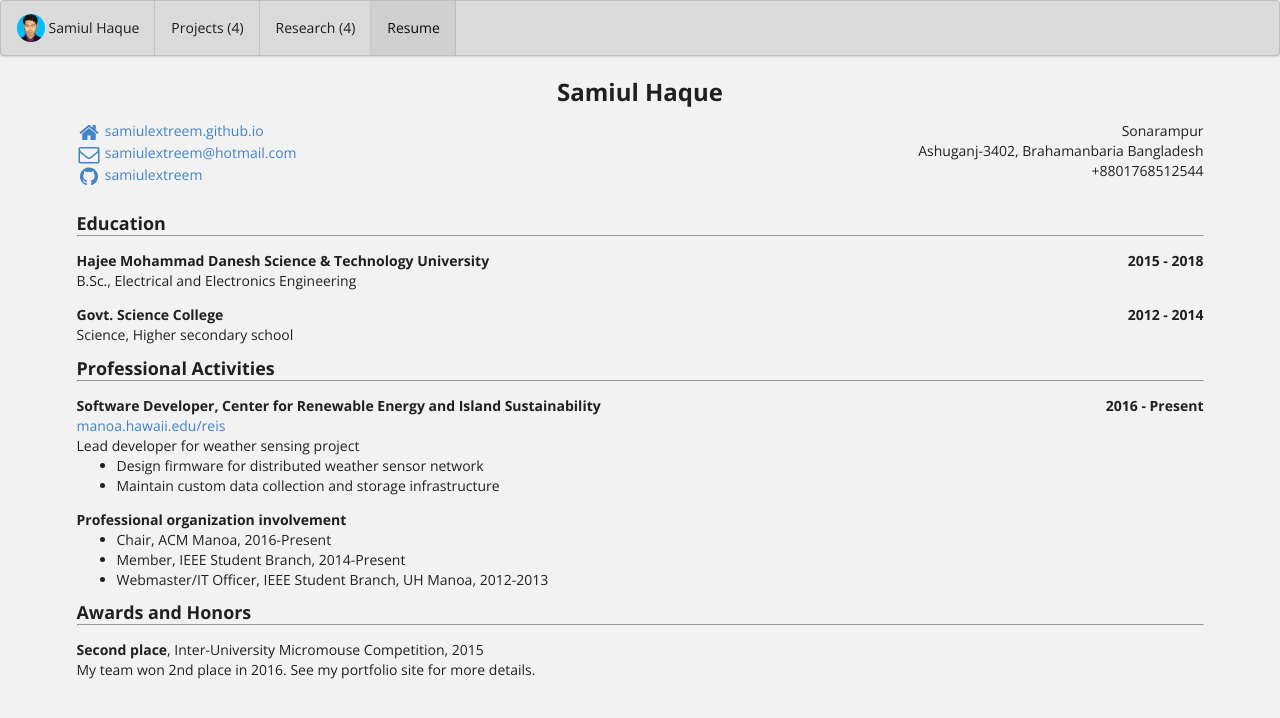
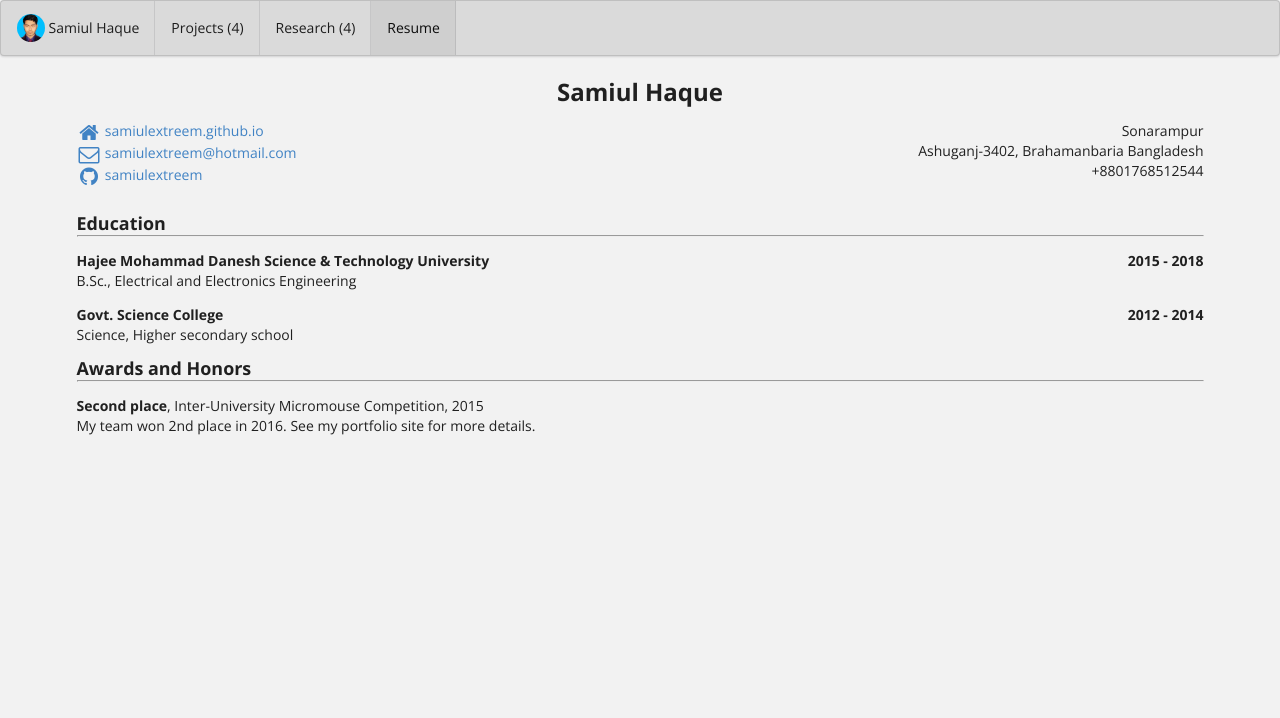
Before and after one commit to samiulextreem/samiulextreem.github.io, a Jekyll site: the page built from bio/index.html, in a window 1280 px wide. Shown: the top 718 px of the page. Built offline with Jekyll 4.4.1, drawn with Linux system fonts in a browser that asks for light colours.

Commit message:
Update bio.json

```diff
--- a/_data/bio.json
+++ b/_data/bio.json
@@ -77,38 +77,17 @@
     }
   ],
 
-  "experiences": [
+
+  "voler": [
     {
-      "institution": "H& Technology University",
-      "area": "Electrical and Ecs Engineering",
-      "studyType": "B.Sc.",
-      "startDate": "2015-03-01",
-      "endDate": "2018-03-01",
-      "gpa": "3.07",
-      "courses": [
-      ]
-    },
-    {
-      "institution": "Govt. ce College",
-      "area": "Higher secondary school",
-      "studyType": "Science",
-      "startDate": "2-01-01",
-      "endDate": "2014-0",
-      "gpa": "50",
-      "courses": [
-      ]
-    }
-  ],
-  "volunteer": [
-    {
-      "organization": "Center for Renewable Energy and Island Sustainability",
-      "website": "http://manoa.hawaii.edu/reis",
-      "position": "Software Developer",
-      "startDate": "2016-01-01",
+      "organization": "CSustainability",
+      "website": "httphawaii.edu/reis",
+      "position": "Softeloper",
+      "startDate": "2016-01",
       "endDate": "Present",
-      "summary": "Lead developer for weather sensing project",
+      "summary": "Lead developr sensing project",
       "highlights": [
-        "Design firmware for distributed weather sensor network",
+        "Design firmware forr sensor network",
         "Maintain custom data collection and storage infrastructure"
       ]
     },
```
